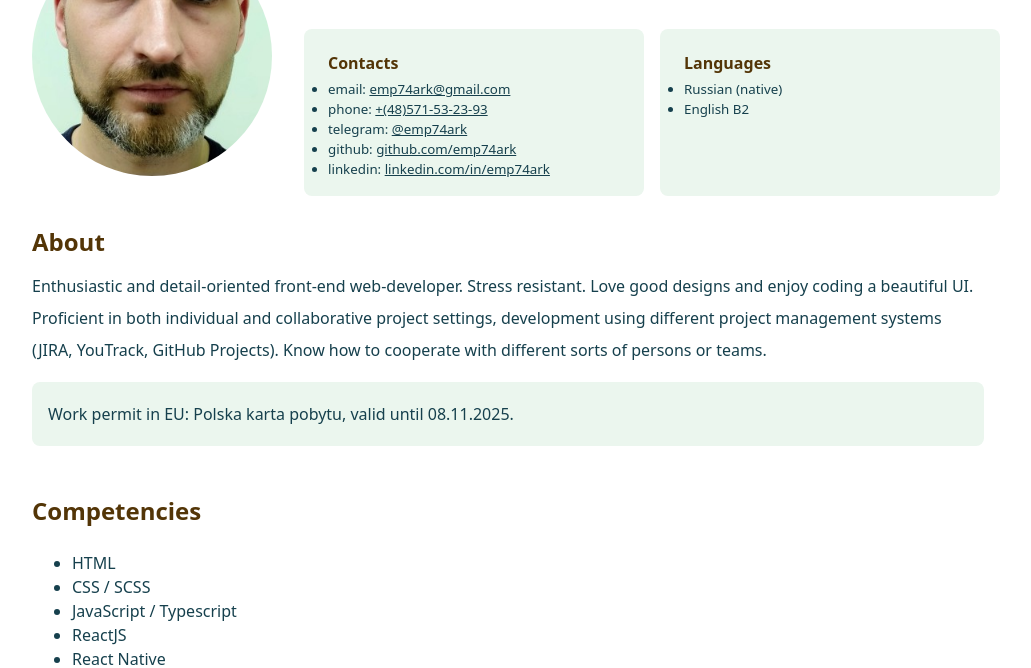
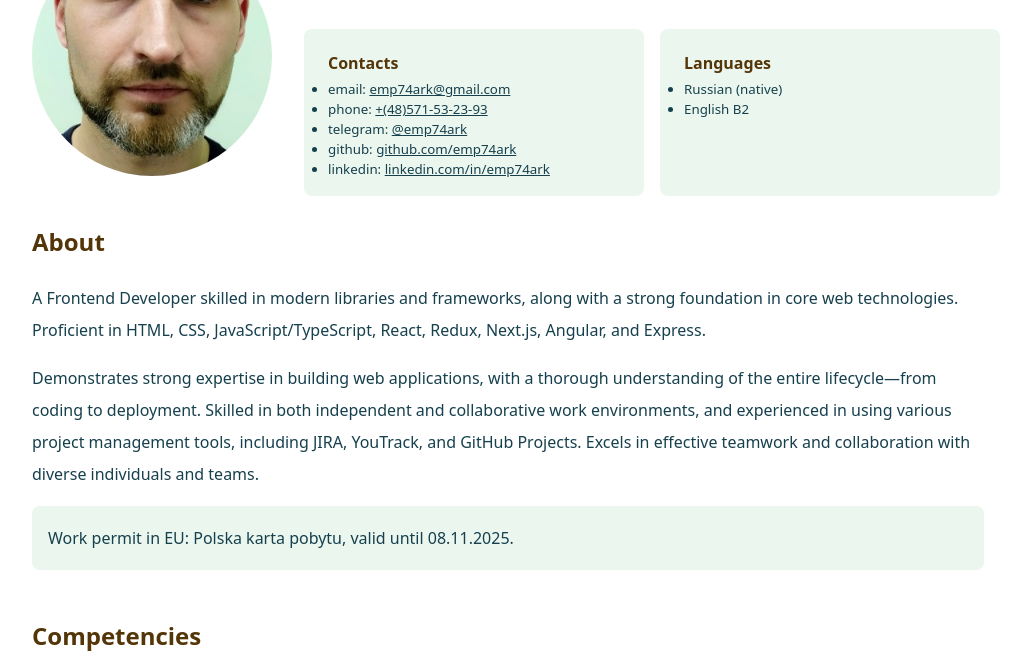
Before and after one commit to emp74ark/cv, a website: page index.html in a window 1280 px wide. Shown: the part 108-776 px from the top of the page, without its empty margins (132-1163 px from the left). Drawn offline with Linux system fonts and the light colour scheme.

Commit message:
feat: update "About" section

```diff
--- a/index.html
+++ b/index.html
@@ -73,11 +73,16 @@
 
 <section id="about">
     <h2>About</h2>
-    Enthusiastic and detail-oriented front-end web-developer. Stress resistant. Love good designs and enjoy coding
-    a beautiful UI.
-
-    Proficient in both individual and collaborative project settings, development using different project management
-    systems (JIRA, YouTrack, GitHub Projects). Know how to cooperate with different sorts of persons or teams.
+    <p>
+        A Frontend Developer skilled in modern libraries and frameworks, along with a strong foundation in core web
+        technologies. Proficient in HTML, CSS, JavaScript/TypeScript, React, Redux, Next.js, Angular, and Express.
+    </p>
+    <p>
+        Demonstrates strong expertise in building web applications, with a thorough understanding of the entire
+        lifecycle—from coding to deployment. Skilled in both independent and collaborative work environments, and
+        experienced in using various project management tools, including JIRA, YouTrack, and GitHub Projects. Excels in
+        effective teamwork and collaboration with diverse individuals and teams.
+    </p>
 
     <p class="permit">
         Work permit in EU: Polska karta pobytu, valid until 08.11.2025.
```
